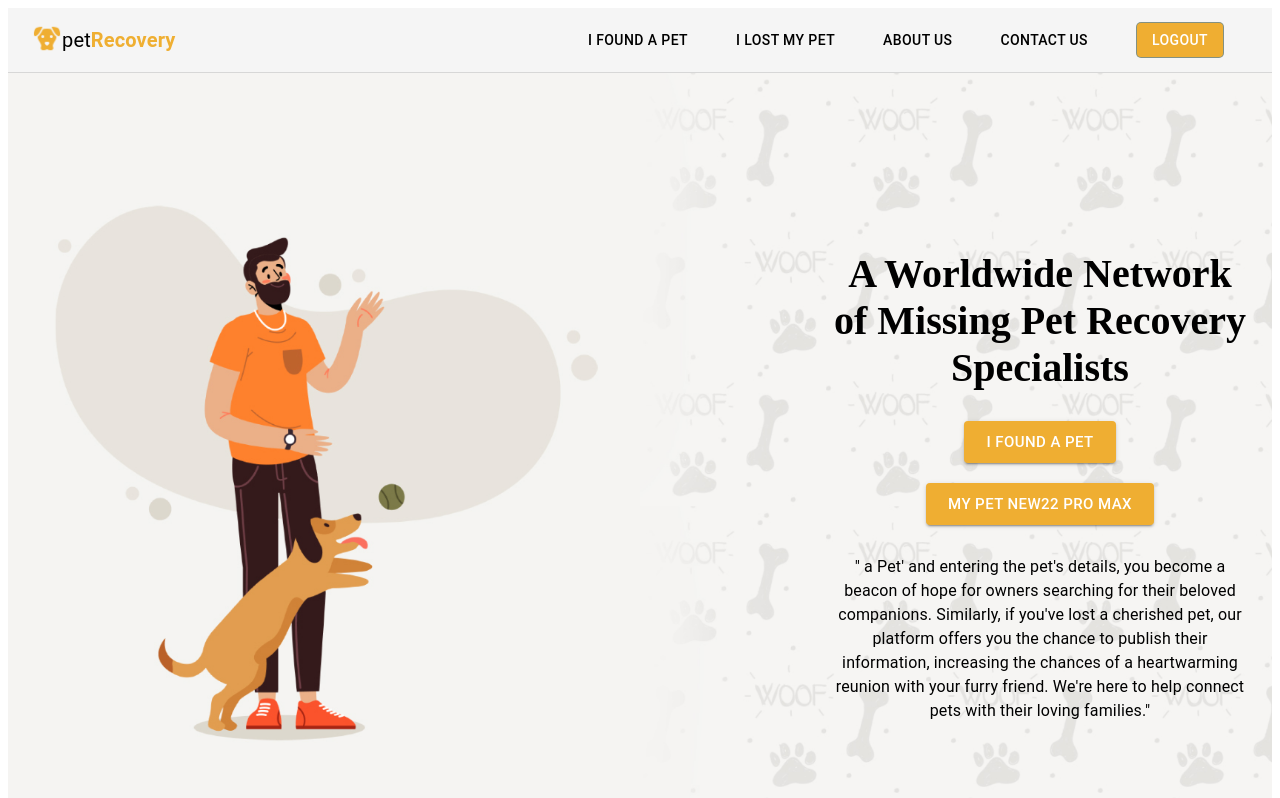
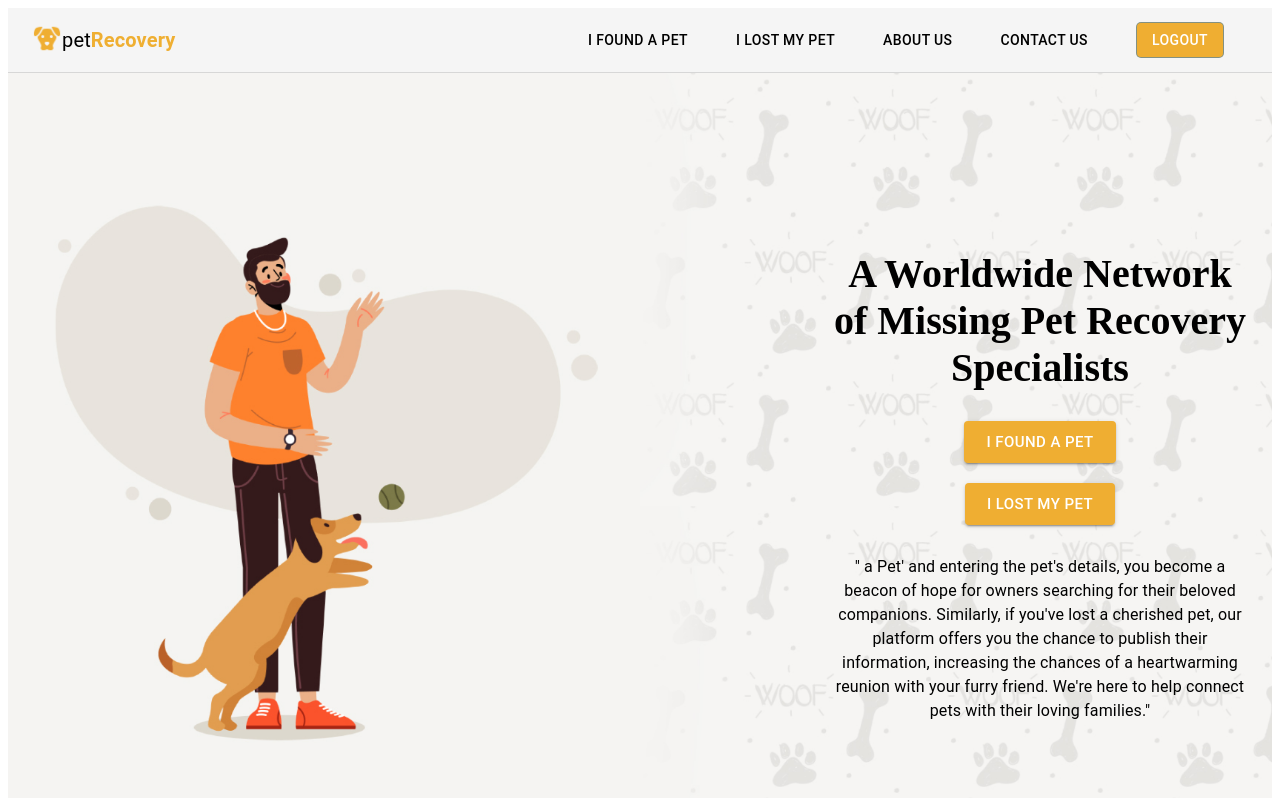
Before and after one commit to tishanW98/pet-recovery-webapp, a React (Create React App) app in the folder frontend/: page /home in a window 1280 px wide. Shown: the top 798 px of the page. Built offline with nearby package versions, Linux system fonts and the light colour scheme.

Commit message:
name-changed

```diff
--- a/frontend/src/components/Home.js
+++ b/frontend/src/components/Home.js
@@ -69,7 +69,7 @@ const Home = () => {
             component={Link}
             to="/signin"
           >
-            My Pet new22 pro max
+            I Lost my Pet
           </Button>
           {/* Additional paragraph under the buttons */}
           <Typography
```
